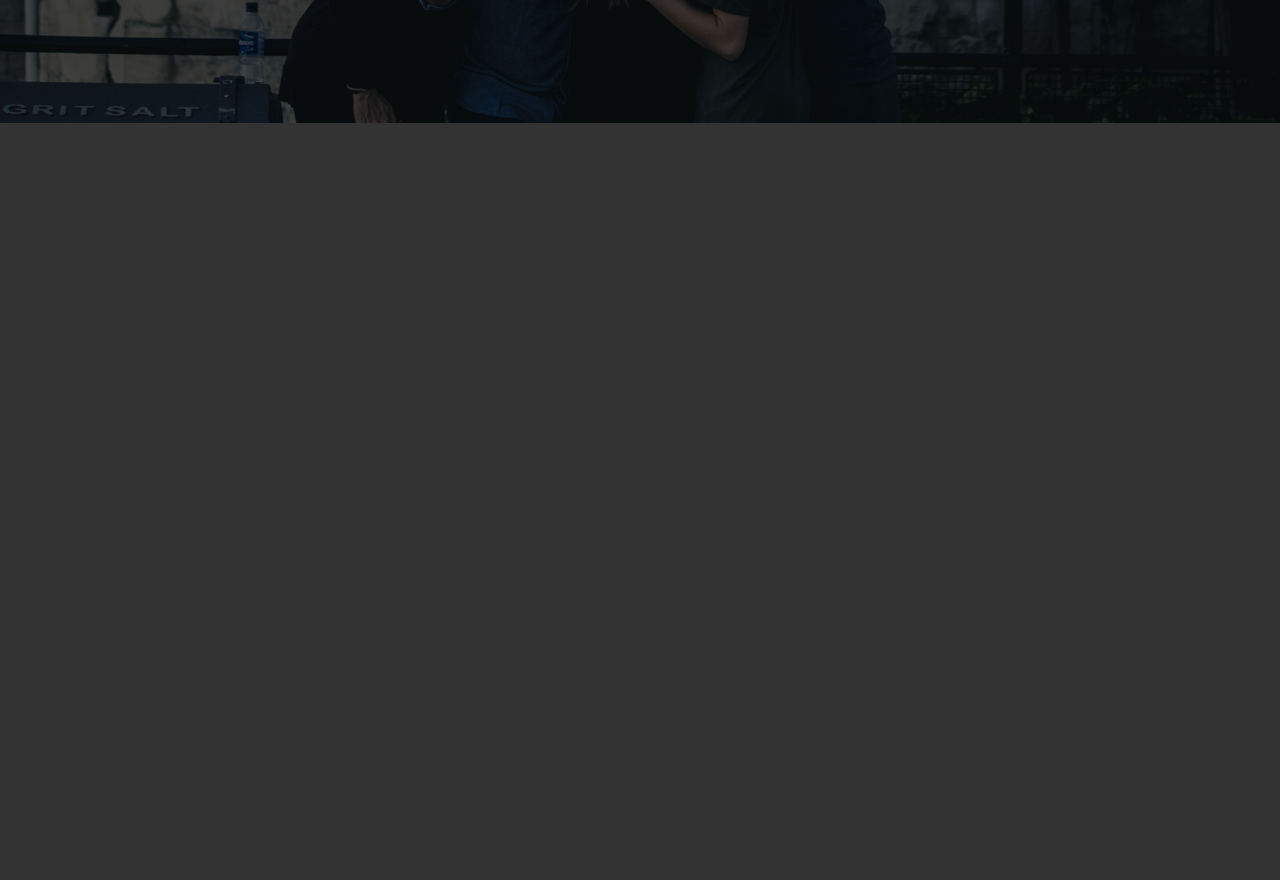
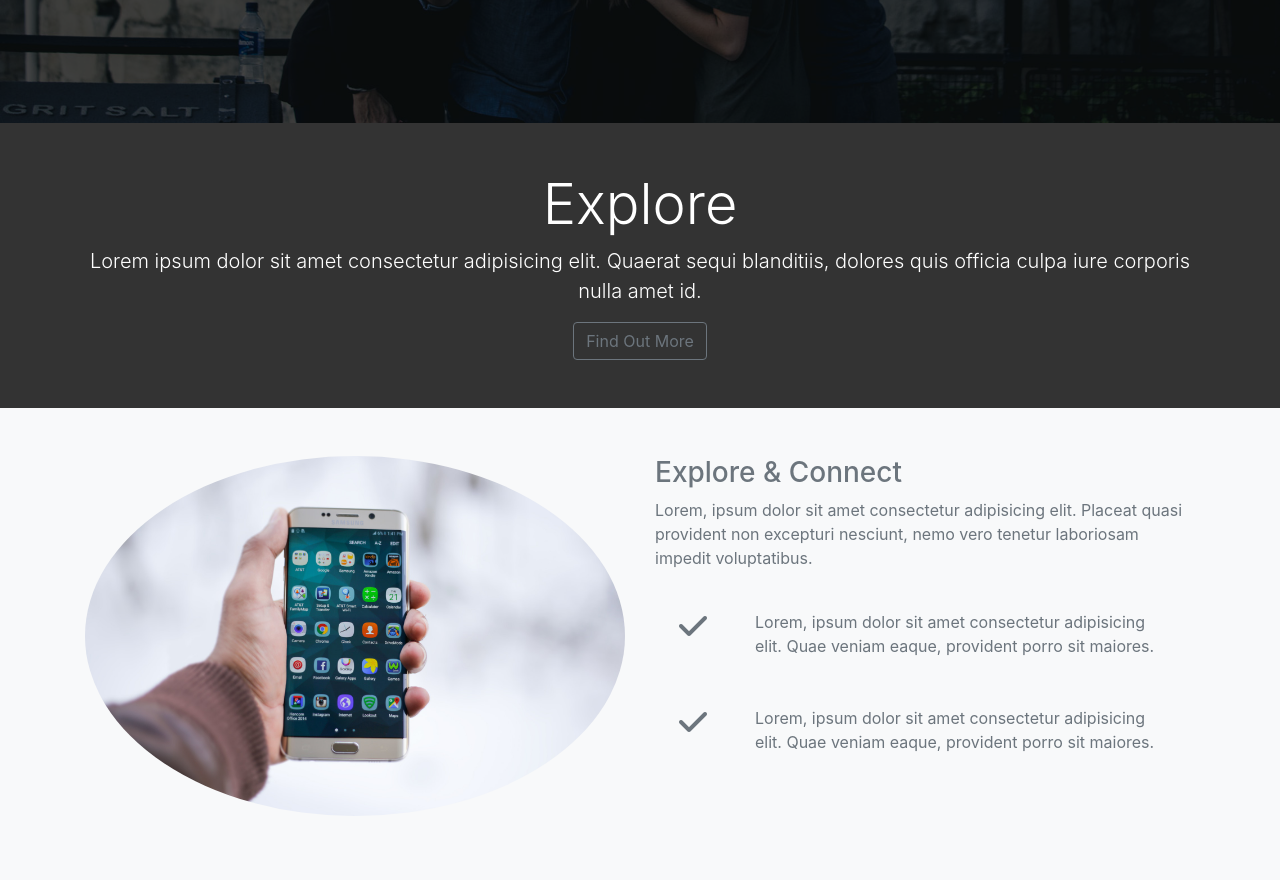
Before and after one commit to Tlmundt/bootstrap4, a website built with webpack: page src/index.html in a window 1280 px wide. Shown: the part 577-1457 px from the top of the page. Before the commit the page ends 800 px from the top, so only its background shows below. Built offline with nearby package versions, Linux system fonts and the light colour scheme.

Commit message:
Add img bundling through html-loader

```diff
--- a/package.json
+++ b/package.json
@@ -28,6 +28,7 @@
     "babel-loader": "^9.1.2",
     "clean-webpack-plugin": "^4.0.0",
     "css-loader": "^6.7.3",
+    "html-loader": "^4.2.0",
     "html-webpack-plugin": "^5.5.0",
     "mini-css-extract-plugin": "^2.7.2",
     "webpack": "^5.75.0",
--- a/src/index.html
+++ b/src/index.html
@@ -101,6 +101,51 @@
                 </div>
             </div>
         </header>
+
+        <!-- EXPLORE HEAD -->
+        <section id="explore-head-section">
+            <div class="container">
+                <div class="row">
+                    <div class="col text-center py-5">
+                        <h1 class="display-4">Explore</h1>
+                        <p class="lead">Lorem ipsum dolor sit amet consectetur adipisicing elit. Quaerat sequi blanditiis, dolores quis officia culpa iure corporis nulla amet id.</p>
+                        <a href="#" class="btn btn-outline-secondary">Find Out More</a>
+                    </div>
+                </div>
+            </div>
+        </section>
+
+        <!-- EXPLORE SECTION -->
+        <section id="explore-section" class="bg-light text-muted py-5">
+            <div class="container">
+                <div class="row">
+                    <div class="col-md-6">
+                        <img src="img/explore-section1.jpg" alt="Cellphone" class="img-fluid mb-3 rounded-circle">
+                    </div>
+                    <div class="col-md-6">
+                        <h3>Explore & Connect</h3>
+                        <p>Lorem, ipsum dolor sit amet consectetur adipisicing elit. Placeat quasi provident non excepturi nesciunt, nemo vero tenetur laboriosam impedit voluptatibus.</p>
+                        <div class="d-flex">
+                            <div class="p-4 align-self-start">
+                                <i class="fas fa-check fa-2x"></i>
+                            </div>
+                            <div class="p-4 align-self-end">
+                                Lorem, ipsum dolor sit amet consectetur adipisicing elit. Quae veniam eaque, provident porro sit maiores.
+                            </div>
+                        </div>
+                        <div class="d-flex">
+                            <div class="p-4 align-self-start">
+                                <i class="fas fa-check fa-2x"></i>
+                            </div>
+                            <div class="p-4 align-self-end">
+                                Lorem, ipsum dolor sit amet consectetur adipisicing elit. Quae veniam eaque, provident porro sit maiores.
+                            </div>
+                        </div>
+                    </div>
+                </div>
+            </div>
+        </section>
+
 		<!-- !- - - - - - - - HTML End / JavaScript Start - - - - - - - - -->
 		<!-- Jquery Version -->
 		<script src="https://code.jquery.com/jquery-3.5.1.min.js" integrity="sha256-9/aliU8dGd2tb6OSsuzixeV4y/faTqgFtohetphbbj0=" crossorigin="anonymous"></script>
--- a/webpack.config.js
+++ b/webpack.config.js
@@ -13,6 +13,7 @@ module.exports = {
         path: path.resolve(__dirname, 'dist'),
         filename: 'bundle.js',
         clean: true,
+        assetModuleFilename: "img/[name][ext]",
     },
     watchOptions: {
         ignored: /node_modules/,
@@ -33,7 +34,15 @@ module.exports = {
         	{
             	test: /\.css$/,
             	use: [MiniCssExtractPlugin.loader, 'css-loader']
-        	}
+        	},
+            {
+                test: /\.(png|svg|jpg|jpeg|gif)$/i,
+                type: 'asset/resource',
+            },
+            {
+                test: /\.html$/i,
+                use: 'html-loader'
+            }
     	]
 	},
 	optimization: {
```
Also changed, not shown: 1 other file.
